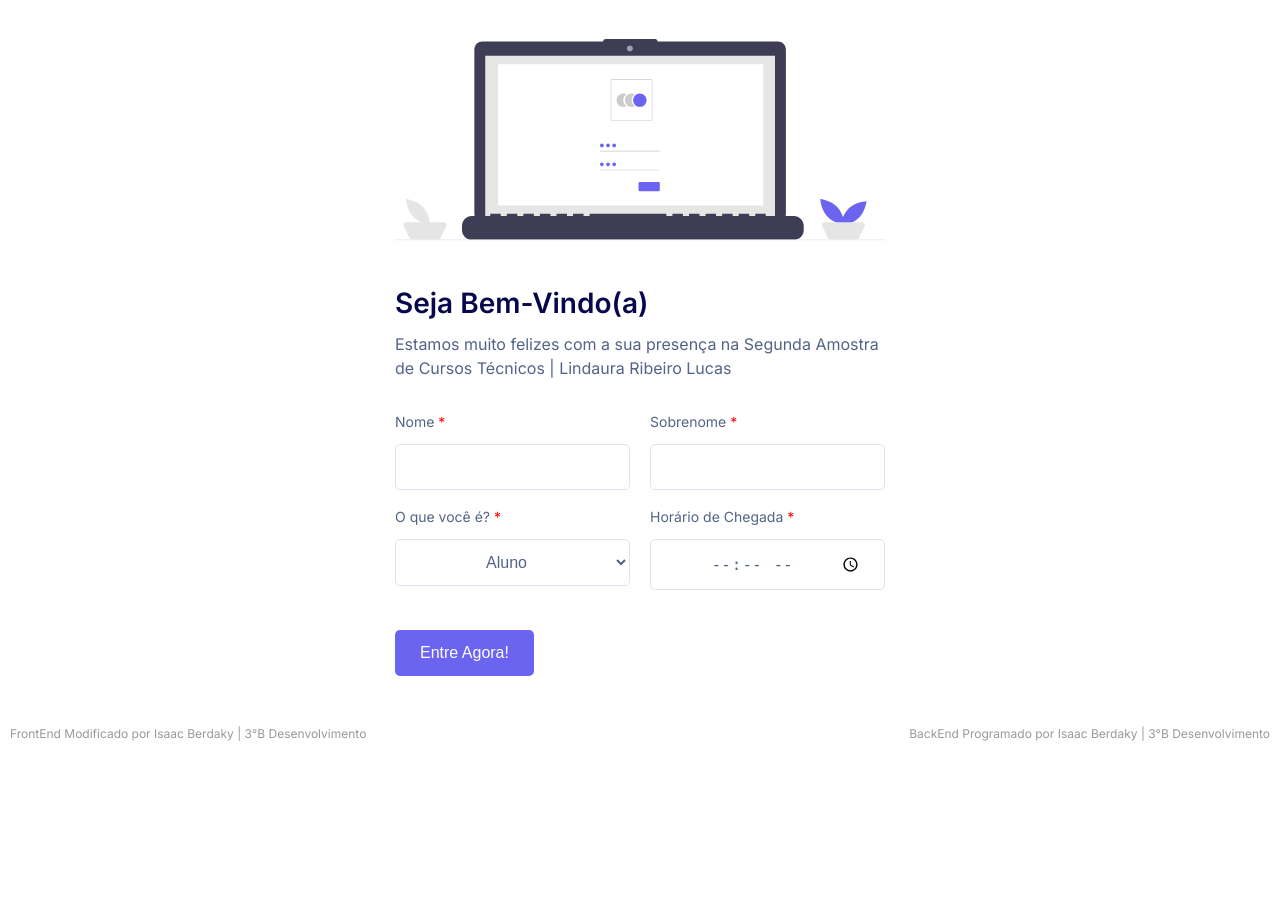
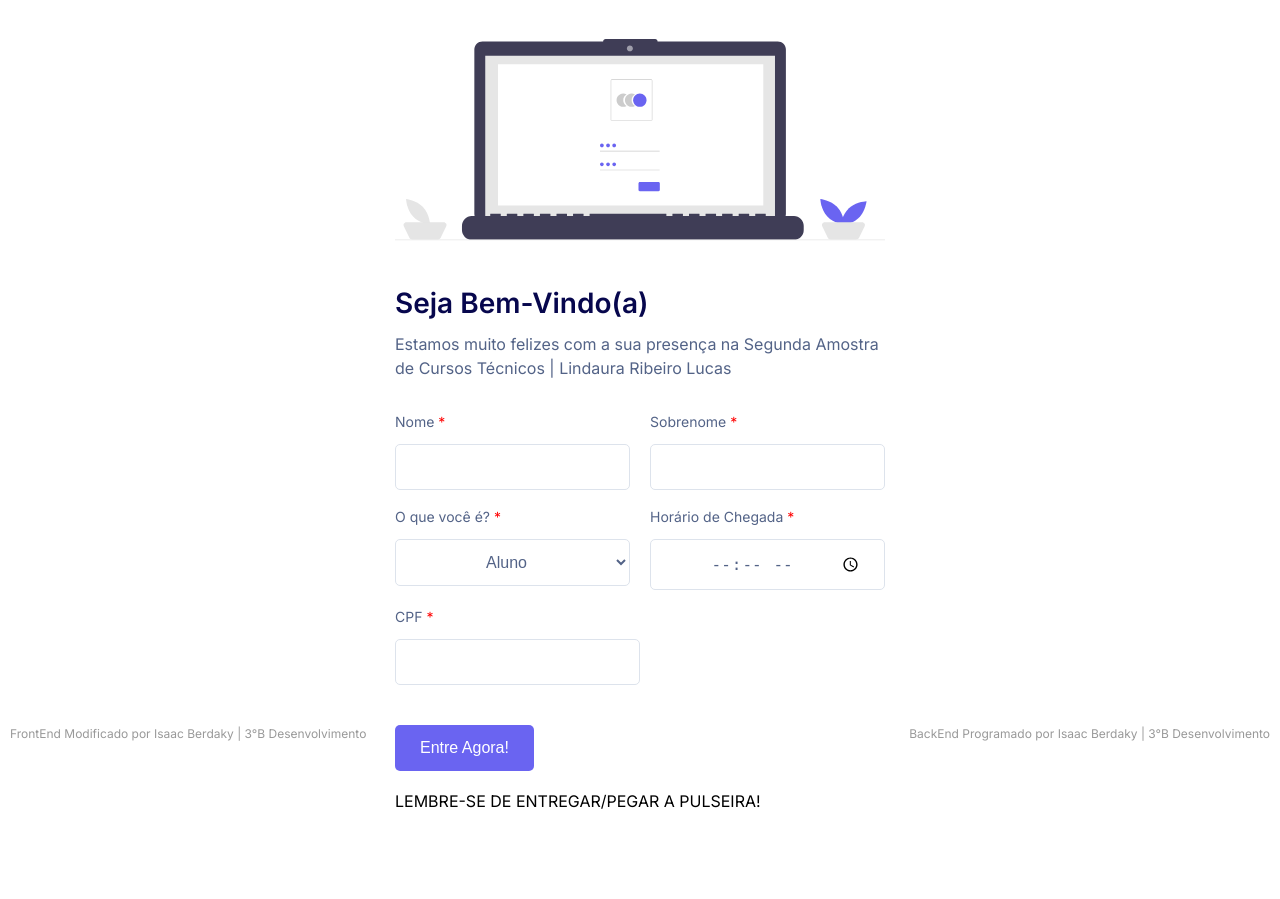
Before and after one commit to MrDeonnn/projetoAmostraLuis, a Flask app: page /cadastro in a window 1280 px wide. Shown: the part 49-948 px from the top of the page. Before the commit the page ends 790 px from the top, so only its background shows below. Run offline with Flask 3, Linux system fonts and the light colour scheme.

Commit message:
Small Update Finale - I dont want do this anymore SOS (Read Read me)

```diff
--- a/templates/index.html
+++ b/templates/index.html
@@ -68,6 +68,8 @@
               <option value="aluno">Aluno</option>
               <option value="paimae">Pai/Mãe</option>
               <option value="responsavel">Responsável</option>
+              <option value="professor">Professor</option>
+
                 <option value="visitante">Visitante</option>
             </select>
           </div>
@@ -83,11 +85,27 @@
               required
             />
           </div>
+
+        </div>
+        <div class="formbold-input-flex">
+          <div>
+            <label for="CPF" class="formbold-form-label"> CPF  </label>
+            <input
+              type="text"
+              name="CPF"
+              id="horario"
+              class="formbold-form-input"
+              maxlength="14"
+              oninput="formatarCPF(this)"
+              required
+            />
+          </div>
         </div>
 
         <button class="formbold-btn">Entre Agora!</button>
 
       </form>
+      <p id="lembrete">LEMBRE-SE DE ENTREGAR/PEGAR A PULSEIRA!</p>
       {% if ultimousuario %}
         <p>Ultimo usuário: {{ ultimousuario }}</p>
       {% endif %}
@@ -115,6 +133,9 @@
       font-family: 'Inter', sans-serif;
     }
 
+    #lembrete{
+      margin-top: 20px;
+    }
     #watermark {
         position: fixed;
         bottom: 0;
@@ -280,4 +301,14 @@
       box-shadow: 0px 3px 8px rgba(0, 0, 0, 0.05);
     }
   </style>
+
+  <script>
+    function formatarCPF(campo) {
+  let cpf = campo.value.replace(/\D/g, ''); // Remove caracteres não numéricos
+  cpf = cpf.replace(/(\d{3})(\d)/, '$1.$2'); // Adiciona o primeiro ponto
+  cpf = cpf.replace(/(\d{3})(\d)/, '$1.$2'); // Adiciona o segundo ponto
+  cpf = cpf.replace(/(\d{3})(\d{1,2})$/, '$1-$2'); // Adiciona o traço
+  campo.value = cpf; // Atualiza o valor do campo
+}
+  </script>
   <title>SEGUNDA AMOSTRA DE CURSOS | REGISTRO DE ENTRADA</title>
```
Also changed, not shown: updates.md (added, +5 -0 lines), instance/database.db.
